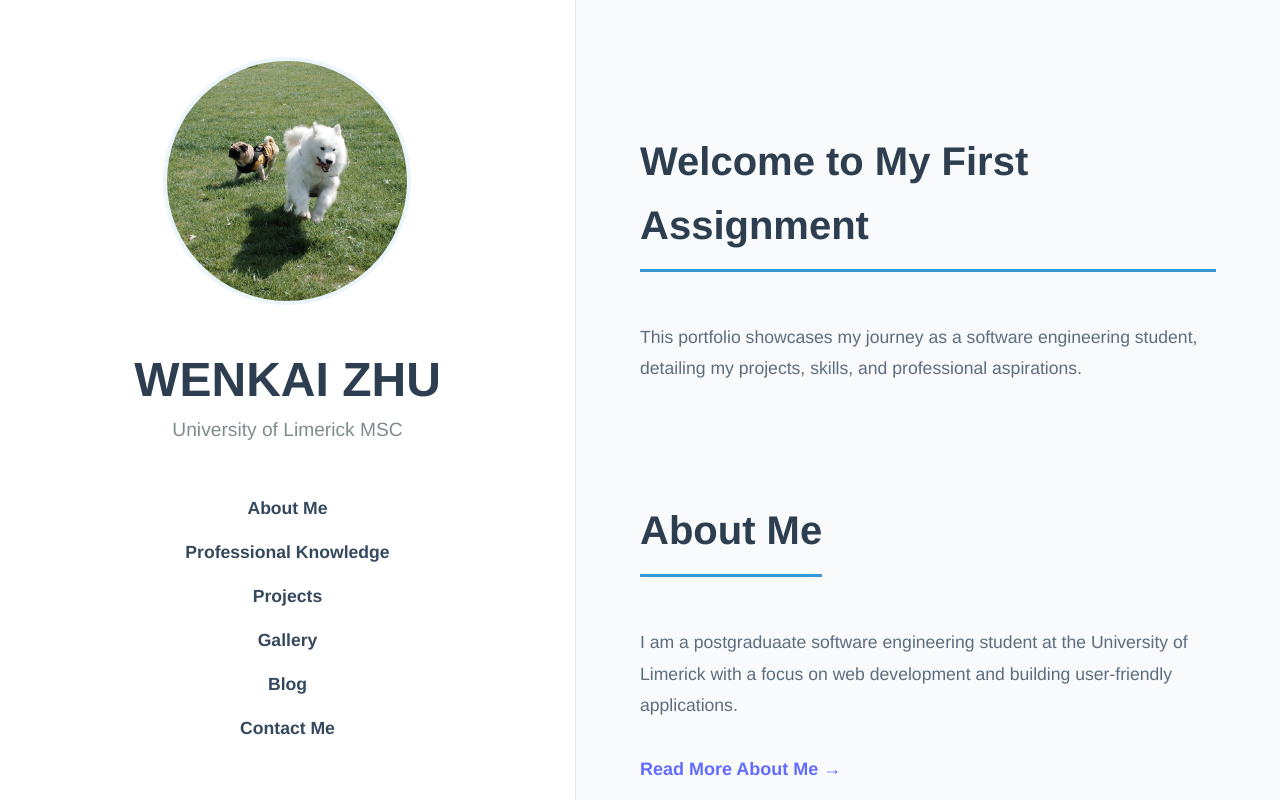
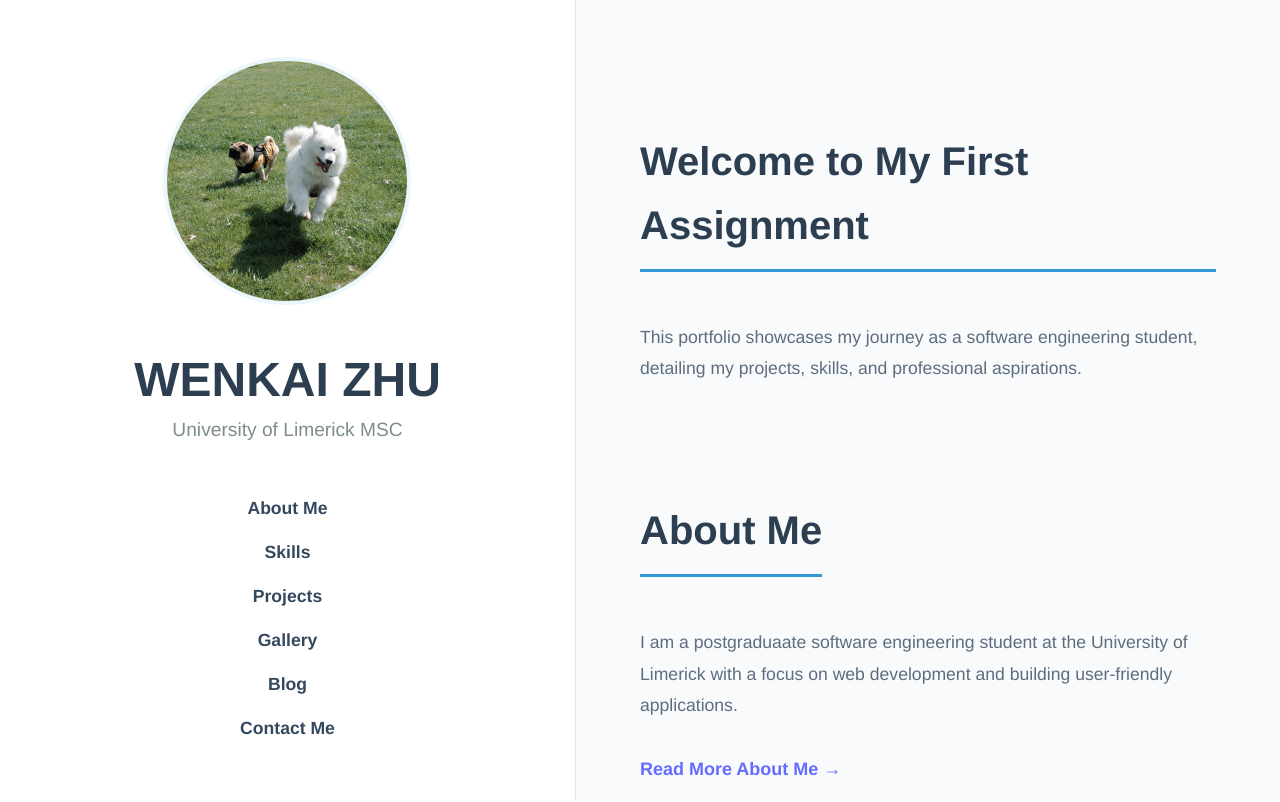
Before and after one commit to GavinZHU2020/FirstPortForlio, a React (Vite) app: page / in a window 1280 px wide. Shown: the top 802 px of the page. Built offline with nearby package versions, Linux system fonts and the light colour scheme.

Commit message:
docs: Update in sunday

```diff
--- a/src/pages/HomePage.tsx
+++ b/src/pages/HomePage.tsx
@@ -15,7 +15,7 @@ const HomePage = () => {
 
           <nav className="main-nav">
             <Link to="/about">About Me</Link>
-            <Link to="/skills">Professional Knowledge</Link>
+            <Link to="/skills">Skills</Link>
             <Link to="/projects">Projects</Link>
             <Link to="/gallery">Gallery</Link>
             <Link to="/blog">Blog</Link>
```
Also changed, not shown: 1 other file (tests, documents, lock files or other folders).
